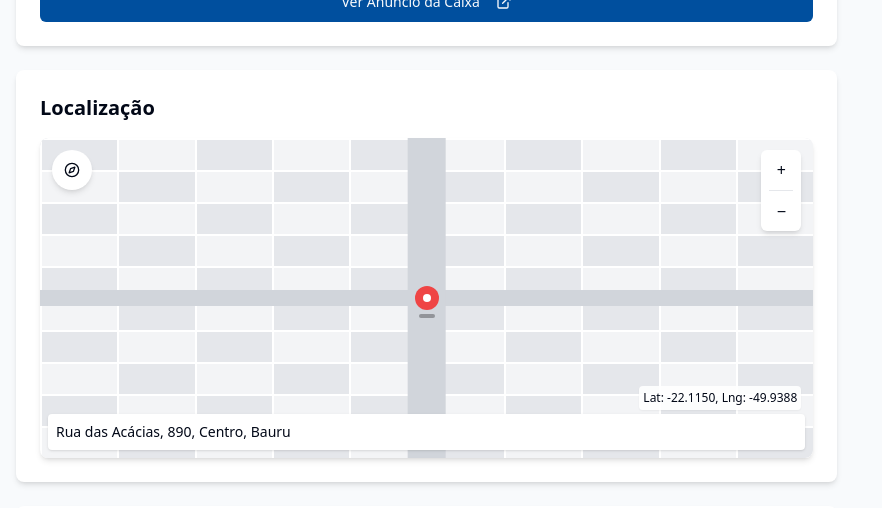
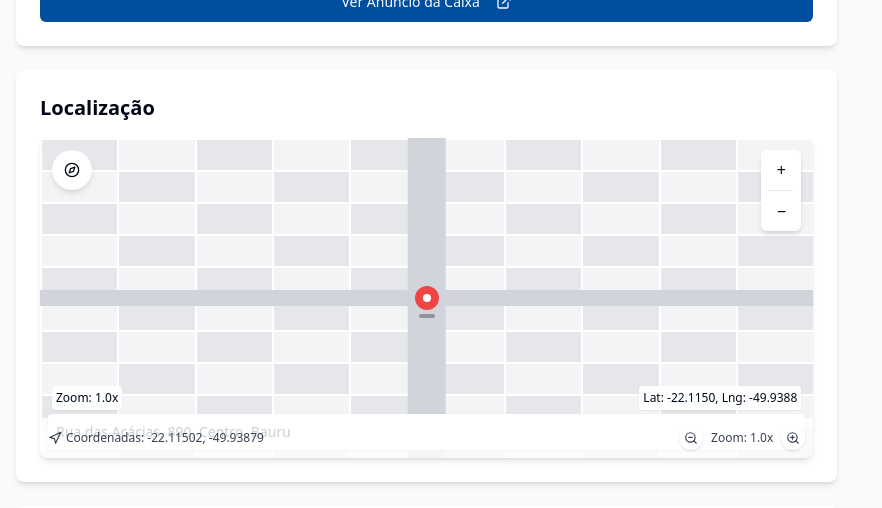
Before and after one commit to henrique5597/leilao-facil-imovel, a React (Vite) app: page /imovel/property6 in a window 1280 px wide. Shown: the part 1180-1688 px from the top of the page, without its empty margins (0-882 px from the left). Built offline with nearby package versions, Linux system fonts and the light colour scheme.

Commit message:
Fix: Implement interactive map
Implement interactive map with zoom functionality.

```diff
--- a/src/components/MapComponent.tsx
+++ b/src/components/MapComponent.tsx
@@ -1,6 +1,6 @@
 
-import { useEffect, useRef } from 'react';
-import { Map, Navigation } from 'lucide-react';
+import { useEffect, useRef, useState } from 'react';
+import { Map, Navigation, ZoomIn, ZoomOut } from 'lucide-react';
 
 interface MapComponentProps {
   latitude: number;
@@ -10,9 +10,19 @@ interface MapComponentProps {
 
 const MapComponent = ({ latitude, longitude, address }: MapComponentProps) => {
   const mapRef = useRef<HTMLDivElement>(null);
+  const [zoomLevel, setZoomLevel] = useState(1);
+  const maxZoom = 3;
+  const minZoom = 0.5;
 
   useEffect(() => {
     if (mapRef.current) {
+      renderMap();
+    }
+  }, [latitude, longitude, address, zoomLevel]);
+
+  const renderMap = () => {
+    if (!mapRef.current) return;
+
     const mapElement = mapRef.current;
 
     // Limpa qualquer conteúdo anterior
@@ -34,6 +44,8 @@ const MapComponent = ({ latitude, longitude, address }: MapComponentProps) => {
           block.style.top = `${(j * 100) / gridSize}%`;
           block.style.width = `${100 / gridSize}%`;
           block.style.height = `${100 / gridSize}%`;
+          // Aplica o zoom nos blocos
+          block.style.transform = `scale(${zoomLevel})`;
           mapContainer.appendChild(block);
         }
       }
@@ -92,14 +104,20 @@ const MapComponent = ({ latitude, longitude, address }: MapComponentProps) => {
     controls.className = 'absolute top-3 right-3 bg-white rounded-md shadow-md p-1 flex flex-col';
 
     const zoomIn = document.createElement('button');
-      zoomIn.className = 'w-8 h-8 flex items-center justify-center hover:bg-gray-100 rounded';
+    zoomIn.className = 'w-8 h-8 flex items-center justify-center hover:bg-gray-100 rounded cursor-pointer';
     zoomIn.innerHTML = '+';
-      zoomIn.onclick = (e) => { e.preventDefault(); };
+    zoomIn.onclick = (e) => {
+      e.preventDefault();
+      handleZoomIn();
+    };
 
     const zoomOut = document.createElement('button');
-      zoomOut.className = 'w-8 h-8 flex items-center justify-center hover:bg-gray-100 rounded';
+    zoomOut.className = 'w-8 h-8 flex items-center justify-center hover:bg-gray-100 rounded cursor-pointer';
     zoomOut.innerHTML = '−';
-      zoomOut.onclick = (e) => { e.preventDefault(); };
+    zoomOut.onclick = (e) => {
+      e.preventDefault();
+      handleZoomOut();
+    };
 
     const separator = document.createElement('div');
     separator.className = 'w-6 h-px bg-gray-200 mx-auto my-1';
@@ -127,13 +145,30 @@ const MapComponent = ({ latitude, longitude, address }: MapComponentProps) => {
     addressDiv.textContent = address;
     mapContainer.appendChild(addressDiv);
 
+    // Adiciona indicador de zoom
+    const zoomIndicator = document.createElement('div');
+    zoomIndicator.className = 'absolute bottom-12 left-3 bg-white/90 text-xs p-1 rounded shadow-sm';
+    zoomIndicator.textContent = `Zoom: ${zoomLevel.toFixed(1)}x`;
+    mapContainer.appendChild(zoomIndicator);
+
     // Adiciona todos os elementos ao mapa
     mapElement.appendChild(mapContainer);
+  };
+
+  const handleZoomIn = () => {
+    if (zoomLevel < maxZoom) {
+      setZoomLevel(prev => Math.min(prev + 0.2, maxZoom));
     }
-  }, [latitude, longitude, address]);
+  };
+
+  const handleZoomOut = () => {
+    if (zoomLevel > minZoom) {
+      setZoomLevel(prev => Math.max(prev - 0.2, minZoom));
+    }
+  };
 
   return (
-    <div className="w-full h-64 md:h-80 rounded-lg overflow-hidden shadow-md">
+    <div className="w-full h-64 md:h-80 rounded-lg overflow-hidden shadow-md relative">
       <div
         ref={mapRef}
         className="w-full h-full bg-gray-100 flex items-center justify-center"
@@ -146,9 +181,28 @@ const MapComponent = ({ latitude, longitude, address }: MapComponentProps) => {
           </div>
         </div>
       </div>
-      <div className="text-center text-xs text-gray-500 mt-2 flex items-center justify-center">
+
+      <div className="flex items-center gap-2 absolute bottom-0 left-0 right-0 bg-white/80 p-2 text-xs text-gray-700 justify-between">
+        <div className="flex items-center">
           <Navigation size={14} className="mr-1" />
           <span>Coordenadas: {latitude.toFixed(5)}, {longitude.toFixed(5)}</span>
+        </div>
+
+        <div className="flex items-center gap-1">
+          <button
+            onClick={handleZoomOut}
+            className="w-6 h-6 flex items-center justify-center bg-white rounded-full shadow hover:bg-gray-100"
+          >
+            <ZoomOut size={14} />
+          </button>
+          <span className="px-1">Zoom: {zoomLevel.toFixed(1)}x</span>
+          <button
+            onClick={handleZoomIn}
+            className="w-6 h-6 flex items-center justify-center bg-white rounded-full shadow hover:bg-gray-100"
+          >
+            <ZoomIn size={14} />
+          </button>
+        </div>
       </div>
     </div>
   );
```
Lines whose indentation alone changed are shown as unchanged.
